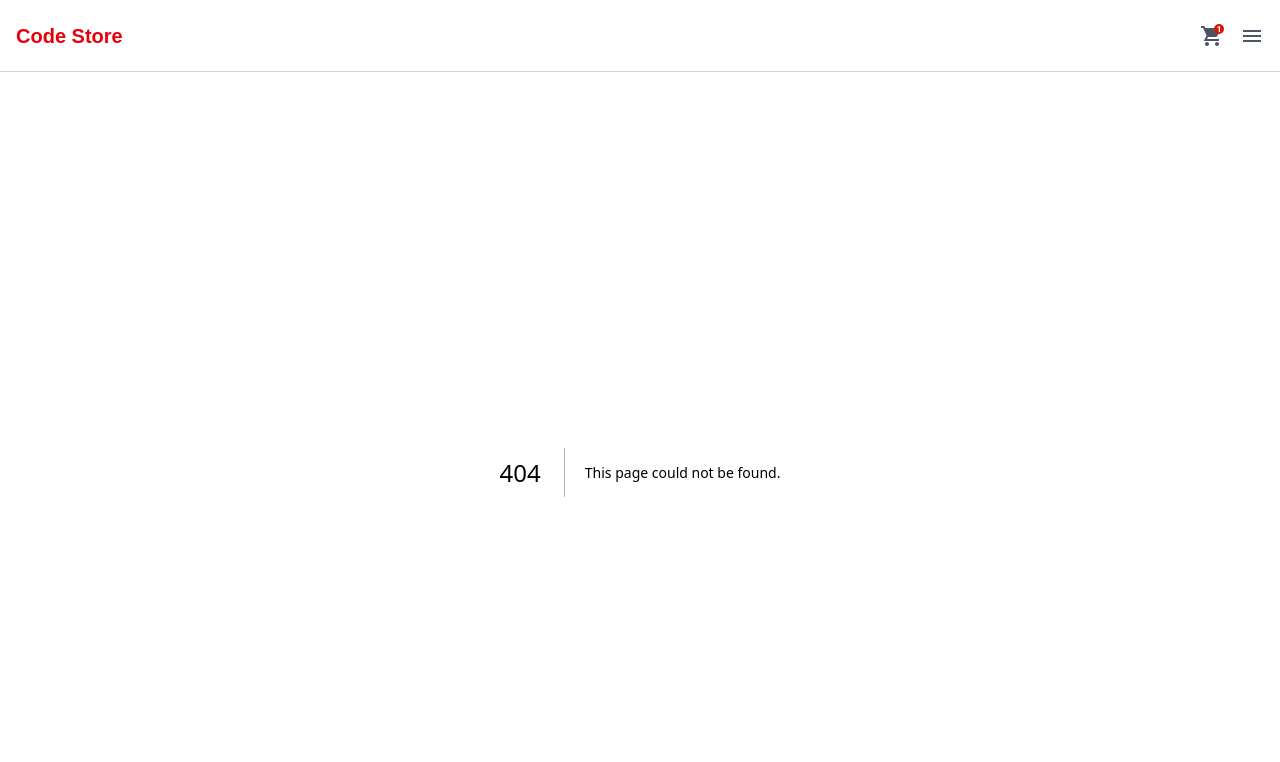
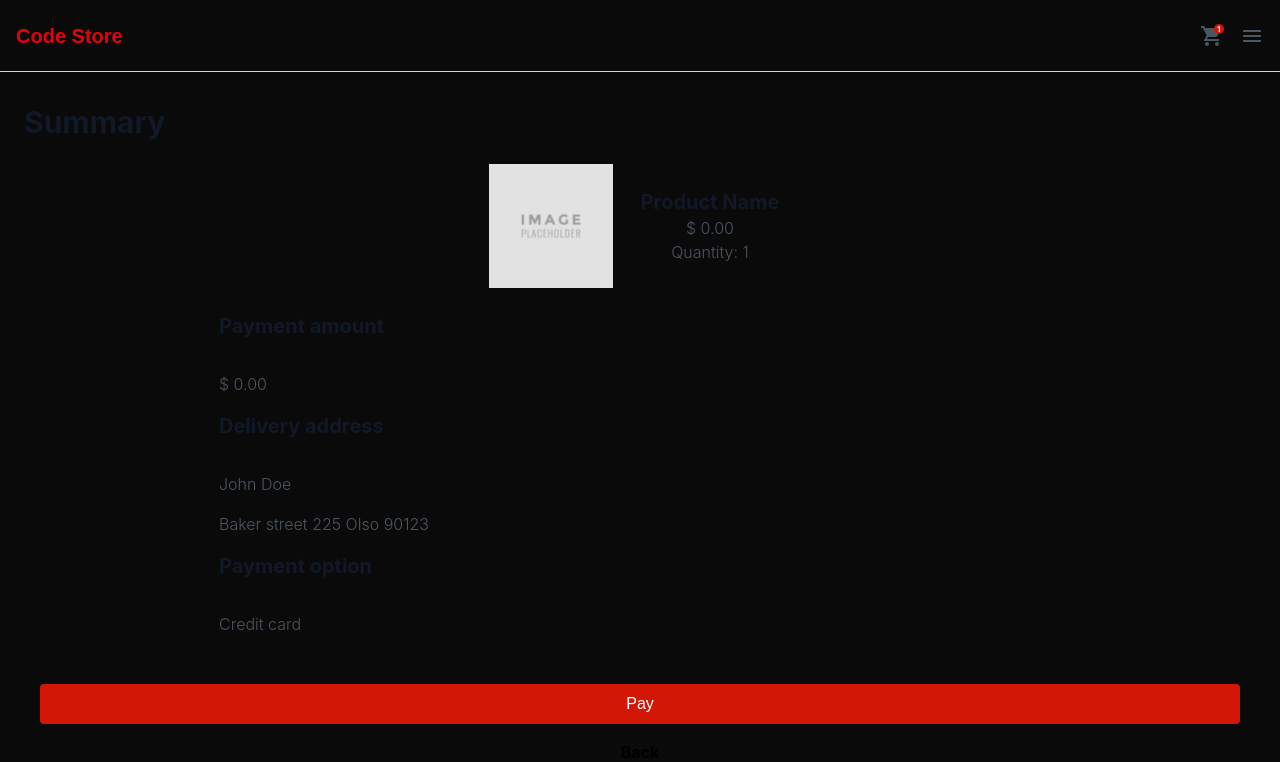
Before and after one commit to KelsonF/w12_E-Commerce_backend, a Next.js app: page /checkout/summary in a window 1280 px wide. Before the commit this address had no page. Shown: the top 762 px of the page. Built offline with nearby package versions, Linux system fonts and the light colour scheme.

Commit message:
feature: structure for summary UI

```diff
--- /dev/null
+++ b/src/pages/checkout/summary/index.tsx
@@ -0,0 +1,56 @@
+import { LeftContainer } from "@/components/shared/LeftContainer";
+import { Container } from "@/components/shared/Container";
+import { Img } from "@/components/shared/Img";
+import placeholderimage from "@/assets/placeholderimg.png";
+import { FlexContainer } from "@/components/shared/FlexContainer";
+import { Button, ButtonType } from "@/components/checkout/Button/Button";
+import { Back } from "@/components/product/back";
+
+
+export default function Summary(){
+
+    return(
+        <div className="p-2 ">
+        <LeftContainer>
+            <p className="text-3xl text-[#111827] font-[Inter] font-bold pt-2">Summary</p>
+        </LeftContainer>
+        <Container>
+            <div className="flex flex-row justify-evenly place-items-center p-2 gap-4">
+                    <Img source={placeholderimage.src} w={147} h={124} />
+                    <Container>
+                    <p className="text-xl text-[#111827] font-[Inter] font-bold">Product Name</p>
+                    <p className="text-base text-[#4B5563] font-[Inter] font-light">$ 0.00</p>
+                    <p className="text-base text-[#4B5563] font-[Inter] font-light">Quantity: 1</p>
+                    </Container>
+                </div>
+            </Container>
+            <div className="flex flex-col w-[50%] items-center">
+            <LeftContainer>
+            <p className="text-xl text-[#111827] font-[Inter] font-bold pb-4">Payment amount</p>
+            <p className="text-base text-[#4B5563] font-[Inter] font-light">$ 0.00</p>
+
+            <p className="text-xl text-[#111827] font-[Inter] font-bold pb-4">Delivery address</p>
+            <p className="text-base text-[#4B5563] font-[Inter] font-light">John Doe</p>
+            <p className="text-base text-[#4B5563] font-[Inter] font-light">Baker street 225 Olso 90123</p>
+
+            <p className="text-xl text-[#111827] font-[Inter] font-bold pb-4">Payment option</p>
+            <p className="text-base text-[#4B5563] font-[Inter] font-light">Credit card</p>
+
+
+
+            </LeftContainer>
+            </div>
+            <FlexContainer>
+            <div className="flex flex-col items-center w-full p-4 gap-4">
+            <Button placeholder="Pay" style={ButtonType.PRIMARY} />
+            <Back placeholder="Back" ref="/" />
+            </div>
+
+            </FlexContainer>
+
+
+        </div>
+    );
+//back route wasn't added yet because "/payment-option" wasn't created yet
+
+}
```
Also changed, not shown: 1 other file (tests, documents, lock files or other folders).
